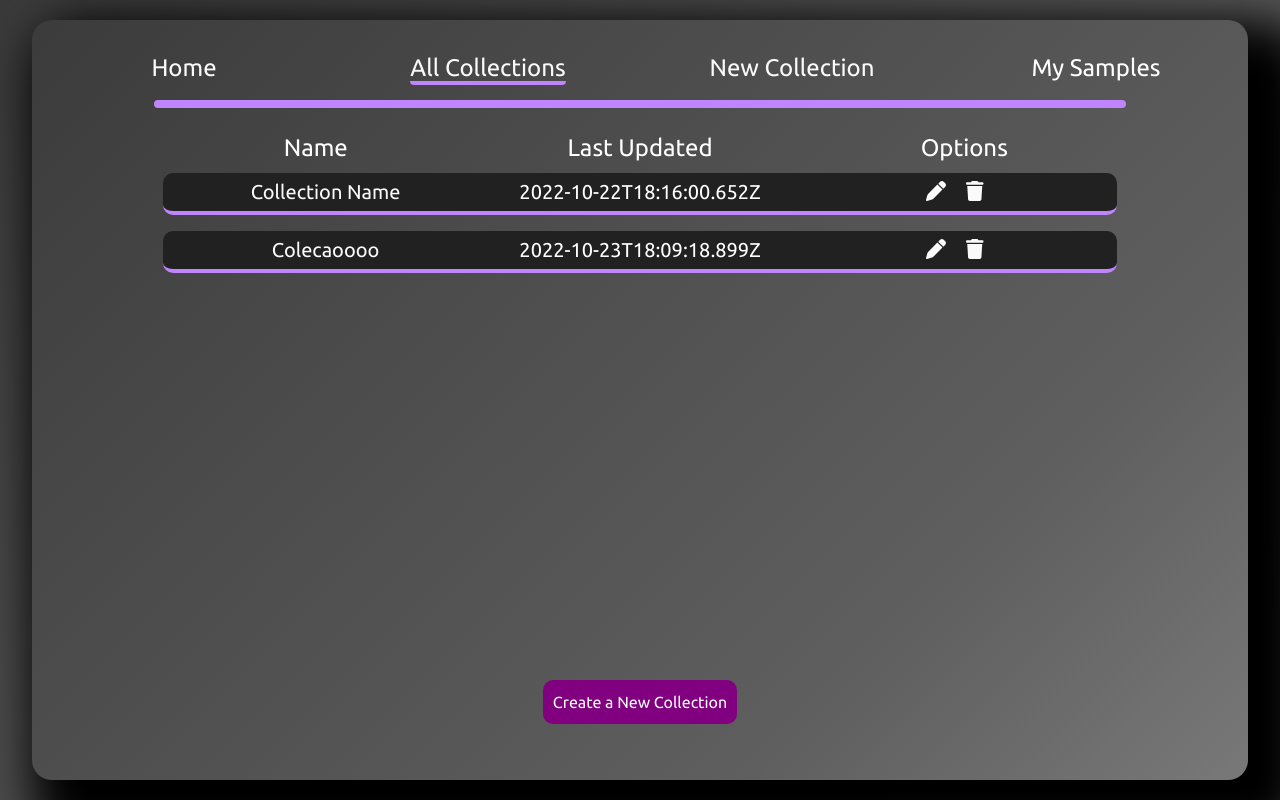
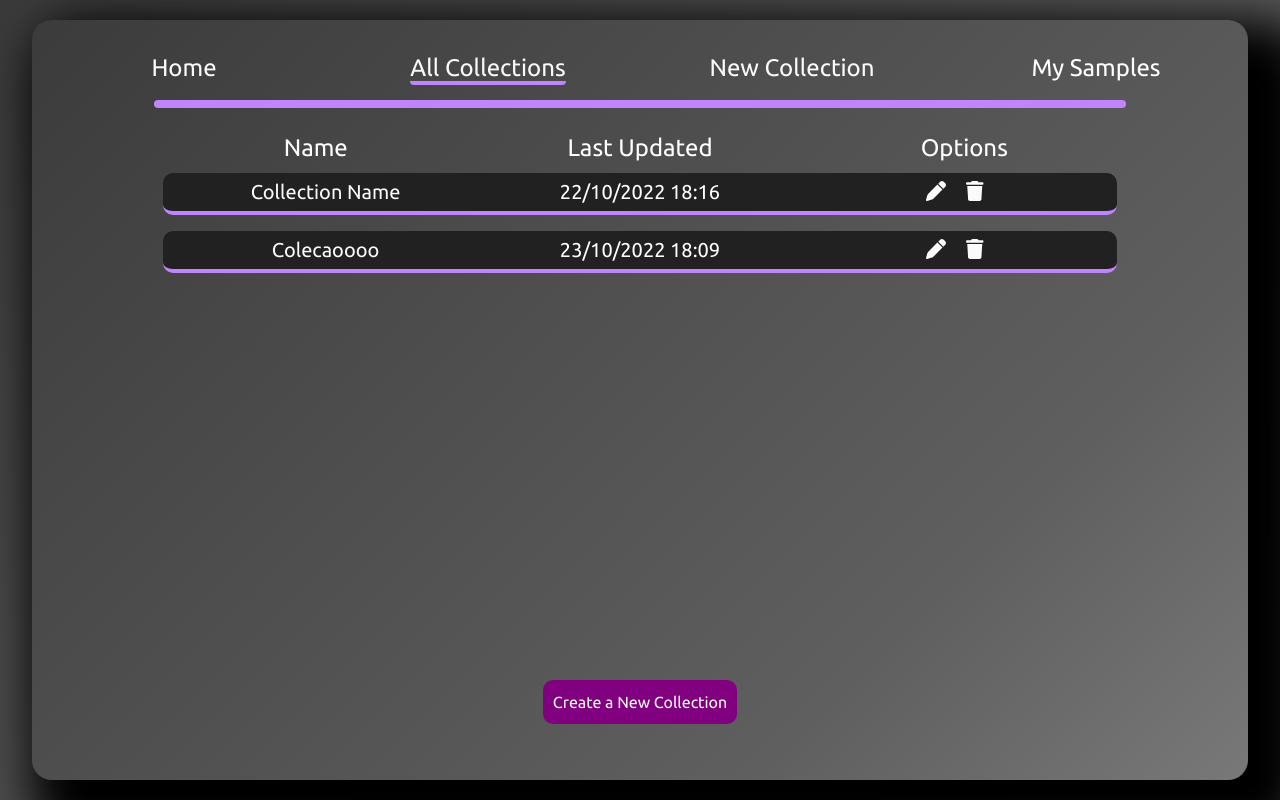
Before and after one commit to MvKaio/sample_it, a Vue app in the folder webapp/: page /#/collections in a window 1280 px wide. Built offline with nearby package versions, Linux system fonts and the light colour scheme; data requests are answered from the project's data file.

Commit message:
Last Updated Date in the right format

```diff
--- a/webapp/src/views/AllCollectionsView.vue
+++ b/webapp/src/views/AllCollectionsView.vue
@@ -13,6 +13,17 @@ async function deleteCollection(id) {
     const res = await req.json();
 
     collections.value = await fetch('http://localhost:3000/collections').then((d) => d.json())
+}
+
+function formatDate(dateString) {
+    const date = new Date(dateString)
+    var dd = String(date.getDate()).padStart(2, '0');
+    var mm = String(date.getMonth() + 1).padStart(2, '0');
+    var yyyy = date.getFullYear();
+    var HH = String(date.getHours()).padStart(2, '0');
+    var MM = String(date.getMinutes()).padStart(2, '0');
+    var SS = String(date.getSeconds()).padStart(2, '0');
+    return dd + '/' + mm + '/' + yyyy + ' ' + HH + ':' + MM;
 }
 
 </script>
@@ -33,7 +44,7 @@ async function deleteCollection(id) {
                         </router-link>
                     </div>
 
-                    <div class="text-xl text-center inline">{{collection.updated_at}}</div>
+                    <div class="text-xl text-center inline">{{formatDate(collection.updated_at)}}</div>
 
                     <div class="text-xl text-center inline space-x-5">
                         <!--  -->
```
